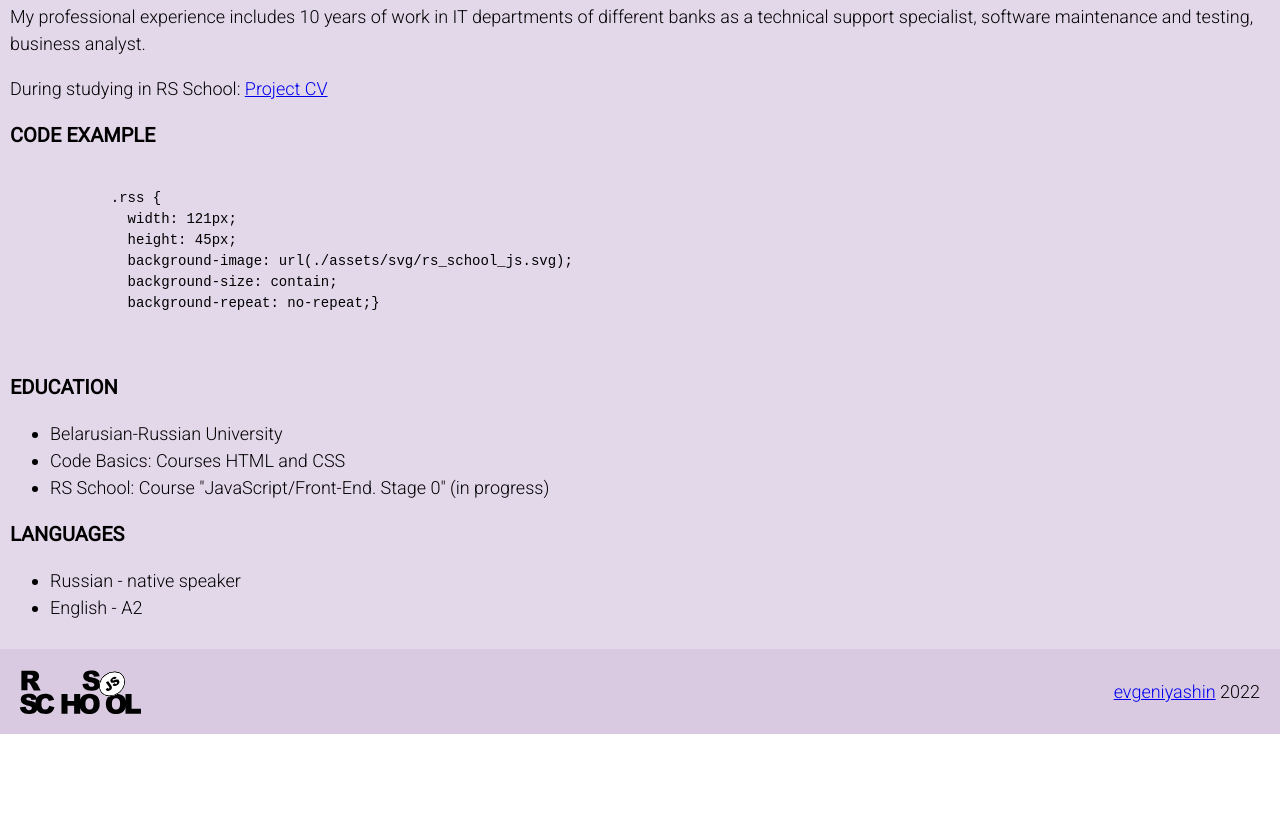
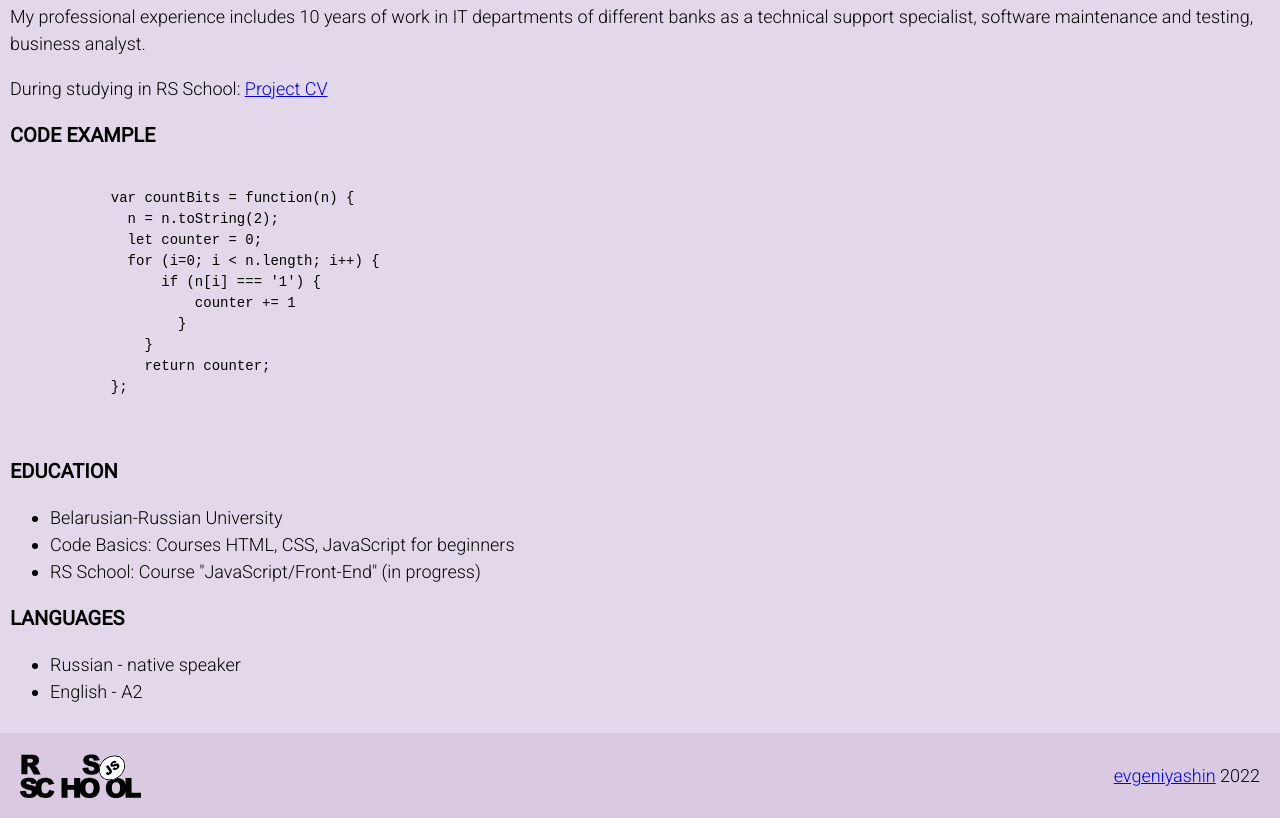
Before and after one commit to evgeniyashin/rsschool-cv, a plain HTML site: page index.html in a window 1280 px wide. Shown: the part 810-1628 px from the top of the page. Before the commit the page ends 1544 px from the top, so only its background shows below. Drawn offline with Linux system fonts and the light colour scheme.

Commit message:
refactor: add education info, change code

```diff
--- a/index.html
+++ b/index.html
@@ -62,12 +62,16 @@
         <h2 class="section-title">Code Example</h2>
         <pre class="pre">
           <code>
-            .rss {
-              width: 121px;
-              height: 45px;
-              background-image: url(./assets/svg/rs_school_js.svg);
-              background-size: contain;
-              background-repeat: no-repeat;}
+            var countBits = function(n) {
+              n = n.toString(2);
+              let counter = 0;
+              for (i=0; i < n.length; i++) {
+                  if (n[i] === '1') {
+                      counter += 1
+                    }
+                }
+                return counter;
+            };
           </code>
         </pre>
       </section>
@@ -75,8 +79,8 @@
         <h2 class="section-title">Education</h2>
         <ul class="section-list">
           <li>Belarusian-Russian University</li>
-          <li>Code Basics: Courses HTML and CSS </li>
-          <li>RS School: Course "JavaScript/Front-End. Stage 0" (in progress)</li>
+          <li>Code Basics: Courses HTML, CSS, JavaScript for beginners</li>
+          <li>RS School: Course "JavaScript/Front-End" (in progress)</li>
         </ul>
       </section>
       <section class="section" id="languages">
--- /dev/null
+++ b/index.js
@@ -0,0 +1 @@
+console.log()
```
Also changed, not shown: 1 other file.
